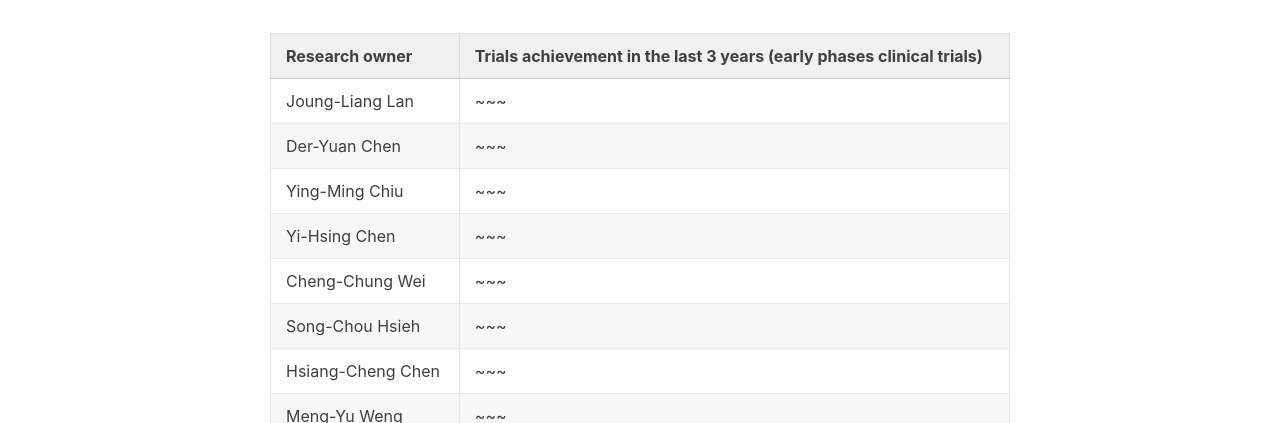
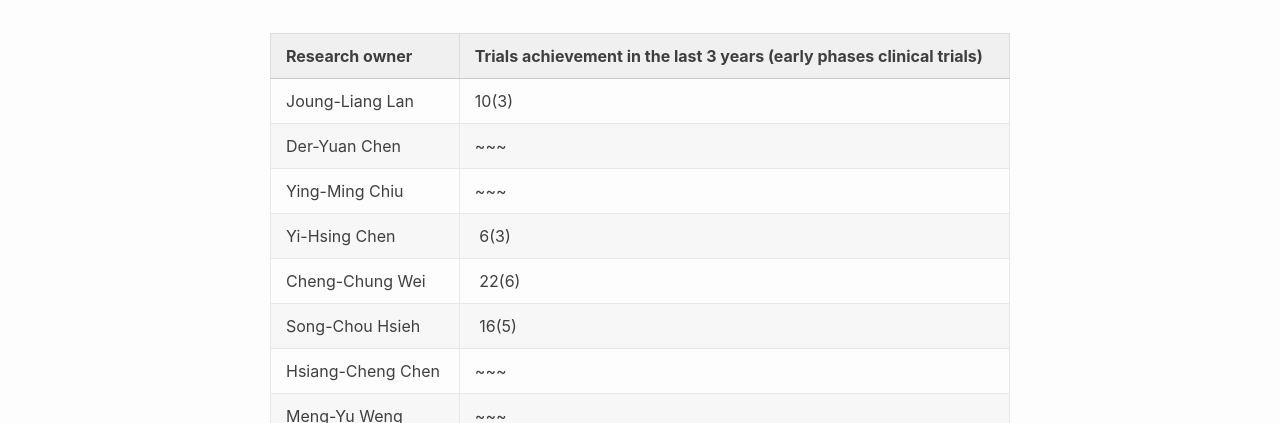
Before and after one commit to tctc-sard/tctc-sard, a Jekyll site: the page built from en/results.md, in a window 1280 px wide. Shown: the part 237-660 px from the top of the page. Built offline with Jekyll 4.4.1, drawn with Linux system fonts in a browser that asks for light colours.

Commit message:
Update results.

```diff
--- a/en/results.md
+++ b/en/results.md
@@ -8,12 +8,12 @@ ref: results
 
 Research owner | Trials achievement in the last 3 years (early phases clinical trials)
 --- | ---
-Joung-Liang Lan | ~~~
+Joung-Liang Lan | 10(3)
 Der-Yuan Chen | ~~~
 Ying-Ming Chiu | ~~~
-Yi-Hsing Chen | ~~~
-Cheng-Chung Wei | ~~~
-Song-Chou Hsieh | ~~~
+Yi-Hsing Chen |  6(3)
+Cheng-Chung Wei |  22(6)
+Song-Chou Hsieh |  16(5)
 Hsiang-Cheng Chen | ~~~
 Meng-Yu Weng | ~~~
 Tien-Tsai Cheng | ~~~
```
